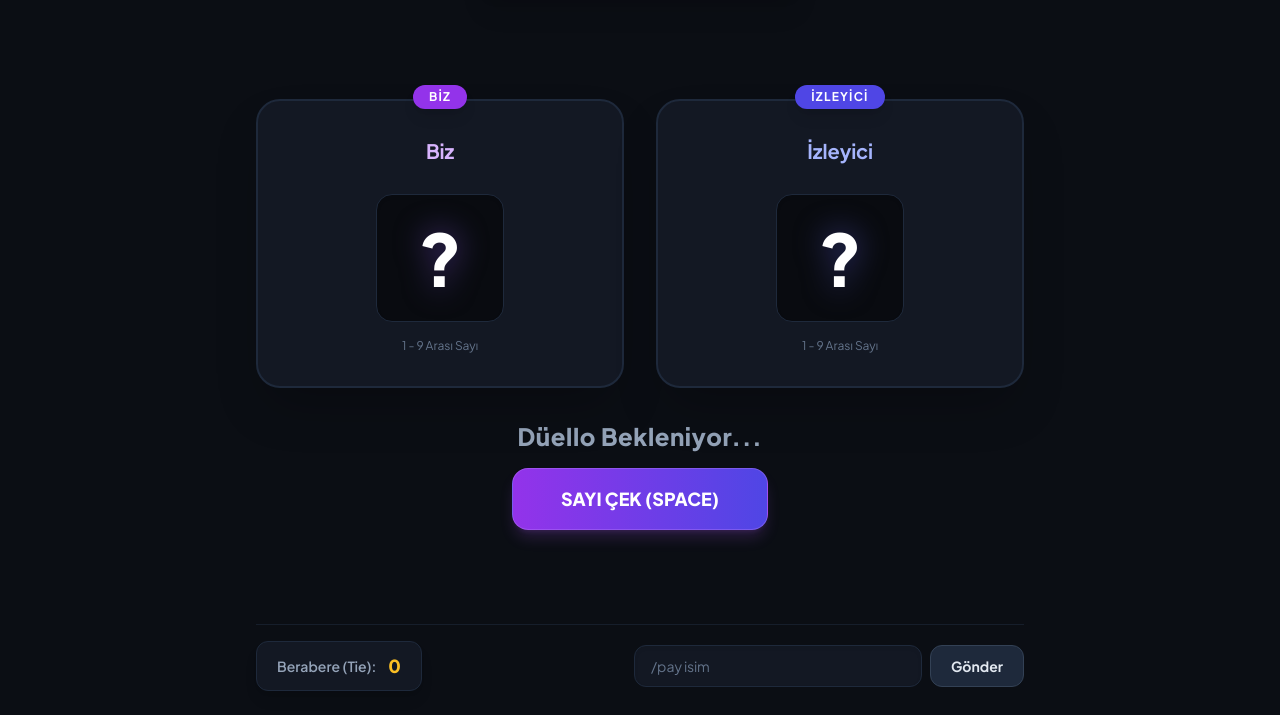
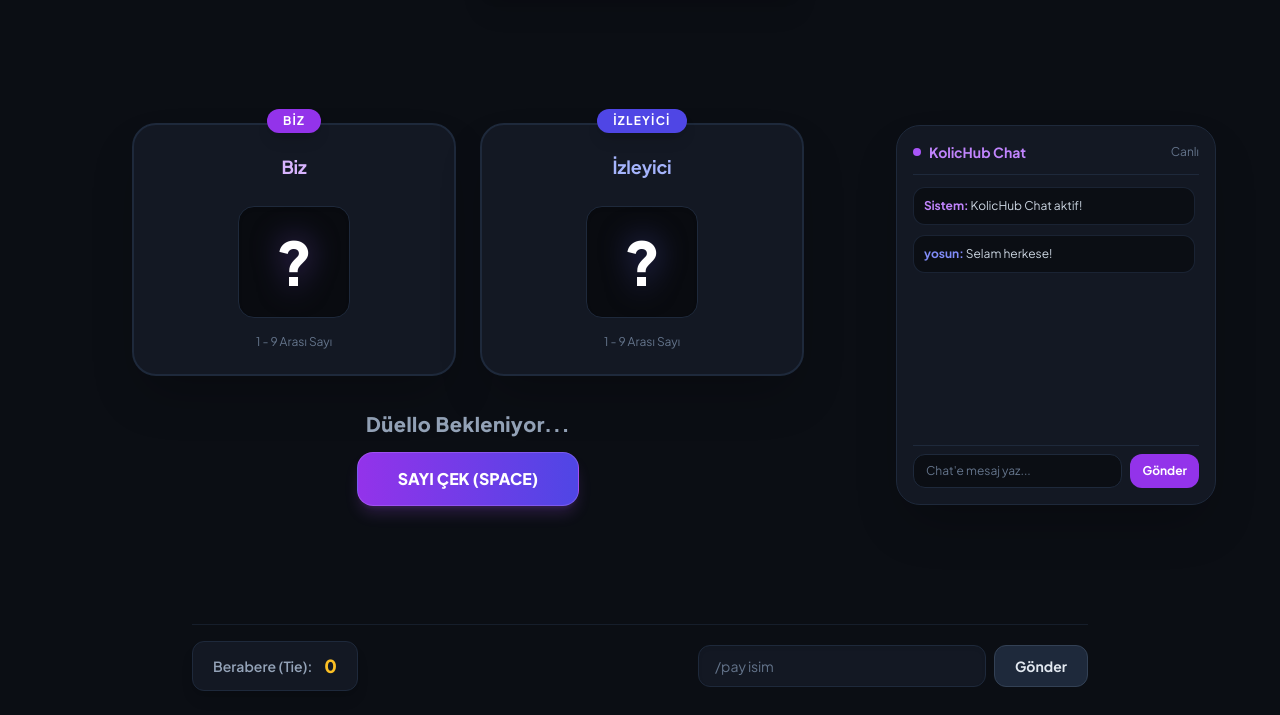
Before and after one commit to Yunavaa/Yunavaa, a plain HTML site: page index.html in a window 1280 px wide. Shown: the part 85-800 px from the top of the page. Drawn offline with nearby package versions, Linux system fonts and the light colour scheme.

Commit message:
Update index.html

```diff
--- a/index.html
+++ b/index.html
@@ -3,7 +3,7 @@
 <head>
     <meta charset="UTF-8">
     <meta name="viewport" content="width=device-width, initial-scale=1.0">
-    <title>KolicHub | Sayı Düellosu</title>
+    <title>KolicHub | Sayı Düellosu & Chat</title>
     <script src="https://cdn.tailwindcss.com"></script>
     <link href="https://fonts.googleapis.com/css2?family=Plus+Jakarta+Sans:wght@400;600;700;800&display=swap" rel="stylesheet">
     <script>
@@ -28,6 +28,14 @@
             color: #ffffff;
             user-select: none;
         }
+        /* Chat kaydırma çubuğu özelleştirme */
+        #chat-messages::-webkit-scrollbar {
+            width: 4px;
+        }
+        #chat-messages::-webkit-scrollbar-thumb {
+            background: #1e293b;
+            border-radius: 4px;
+        }
     </style>
 </head>
 <body class="min-h-screen flex flex-col justify-between items-center p-6 overflow-hidden relative">
@@ -48,35 +56,37 @@
         </div>
     </header>
 
-    <!-- ORTA KISIM: Sayı Düellosu Alanı (Tam Merkezde) -->
-    <main class="flex-1 flex flex-col items-center justify-center max-w-4xl mx-auto w-full gap-8 my-auto">
+    <!-- ORTA KISIM: Düello ve Chat Yan Yana -->
+    <main class="flex-1 flex flex-col lg:flex-row items-center justify-center max-w-6xl mx-auto w-full gap-6 my-auto">
 
-        <div class="grid grid-cols-1 md:grid-cols-2 gap-8 w-full max-w-3xl mx-auto">
+        <!-- SOL/ORTA: Sayı Düellosu Alanı -->
+        <div class="flex-1 flex flex-col items-center justify-center w-full gap-8">
+            <div class="grid grid-cols-1 md:grid-cols-2 gap-6 w-full max-w-2xl mx-auto">
 
                 <!-- BİZ TARAFI -->
-            <div id="biz-card" class="bg-cardbg border-2 border-slate-800 rounded-3xl p-8 flex flex-col items-center shadow-2xl relative transition-all duration-300">
+                <div id="biz-card" class="bg-cardbg border-2 border-slate-800 rounded-3xl p-6 flex flex-col items-center shadow-2xl relative transition-all duration-300">
                     <div class="absolute -top-4 bg-purple-600 px-4 py-1 rounded-full text-xs font-bold uppercase tracking-widest text-white shadow-lg">
                         Biz
                     </div>
-                <div class="mb-4 w-full text-center">
-                    <input type="text" value="Biz" class="text-xl font-bold bg-transparent text-center border-b border-transparent hover:border-slate-600 focus:border-purple-500 focus:outline-none w-full py-1 text-purple-300">
+                    <div class="mb-3 w-full text-center">
+                        <input type="text" value="Biz" class="text-lg font-bold bg-transparent text-center border-b border-transparent hover:border-slate-600 focus:border-purple-500 focus:outline-none w-full py-1 text-purple-300">
                     </div>
-                <div class="h-32 w-32 bg-[#090b10] border border-slate-800 rounded-2xl flex items-center justify-center shadow-inner my-2 overflow-hidden relative">
-                    <span id="biz-number" class="text-7xl font-black text-white drop-shadow-[0_0_15px_rgba(139,92,246,0.5)]">?</span>
+                    <div class="h-28 w-28 bg-[#090b10] border border-slate-800 rounded-2xl flex items-center justify-center shadow-inner my-2 overflow-hidden relative">
+                        <span id="biz-number" class="text-6xl font-black text-white drop-shadow-[0_0_15px_rgba(139,92,246,0.5)]">?</span>
                     </div>
                     <span class="text-xs text-slate-500 mt-2 font-medium">1 - 9 Arası Sayı</span>
                 </div>
 
                 <!-- İZLEYİCİ TARAFI -->
-            <div id="izleyici-card" class="bg-cardbg border-2 border-slate-800 rounded-3xl p-8 flex flex-col items-center shadow-2xl relative transition-all duration-300">
+                <div id="izleyici-card" class="bg-cardbg border-2 border-slate-800 rounded-3xl p-6 flex flex-col items-center shadow-2xl relative transition-all duration-300">
                     <div class="absolute -top-4 bg-indigo-600 px-4 py-1 rounded-full text-xs font-bold uppercase tracking-widest text-white shadow-lg">
                         İzleyici
                     </div>
-                <div class="mb-4 w-full text-center">
-                    <input type="text" value="İzleyici" class="text-xl font-bold bg-transparent text-center border-b border-transparent hover:border-slate-600 focus:border-indigo-500 focus:outline-none w-full py-1 text-indigo-300">
+                    <div class="mb-3 w-full text-center">
+                        <input type="text" value="İzleyici" class="text-lg font-bold bg-transparent text-center border-b border-transparent hover:border-slate-600 focus:border-indigo-500 focus:outline-none w-full py-1 text-indigo-300">
                     </div>
-                <div class="h-32 w-32 bg-[#090b10] border border-slate-800 rounded-2xl flex items-center justify-center shadow-inner my-2 overflow-hidden relative">
-                    <span id="izleyici-number" class="text-7xl font-black text-white drop-shadow-[0_0_15px_rgba(99,102,241,0.5)]">?</span>
+                    <div class="h-28 w-28 bg-[#090b10] border border-slate-800 rounded-2xl flex items-center justify-center shadow-inner my-2 overflow-hidden relative">
+                        <span id="izleyici-number" class="text-6xl font-black text-white drop-shadow-[0_0_15px_rgba(99,102,241,0.5)]">?</span>
                     </div>
                     <span class="text-xs text-slate-500 mt-2 font-medium">1 - 9 Arası Sayı</span>
                 </div>
@@ -84,19 +94,49 @@
             </div>
 
             <!-- DURUM MESAJI VE TETİKLEYİCİ -->
-        <div class="flex flex-col items-center gap-4 w-full">
-            <div id="result-text" class="text-2xl font-extrabold tracking-wide text-slate-400 h-8 flex items-center justify-center">
+            <div class="flex flex-col items-center gap-3 w-full">
+                <div id="result-text" class="text-xl font-extrabold tracking-wide text-slate-400 h-8 flex items-center justify-center">
                     Düello Bekleniyor...
                 </div>
-            <button onclick="startDuel()" id="roll-btn" class="bg-gradient-to-r from-purple-600 to-indigo-600 hover:from-purple-500 hover:to-indigo-500 text-white font-extrabold text-lg px-12 py-4 rounded-2xl shadow-lg shadow-purple-500/20 active:scale-95 transition-all cursor-pointer border border-purple-400/35">
+                <button onclick="startDuel()" id="roll-btn" class="bg-gradient-to-r from-purple-600 to-indigo-600 hover:from-purple-500 hover:to-indigo-500 text-white font-extrabold text-base px-10 py-3.5 rounded-2xl shadow-lg shadow-purple-500/20 active:scale-95 transition-all cursor-pointer border border-purple-400/35">
                     SAYI ÇEK (SPACE)
                 </button>
+            </div>
+        </div>
+
+        <!-- SAĞ: KolicHub Live Chat Kutusu -->
+        <div class="w-full lg:w-80 h-80 lg:h-[380px] bg-cardbg border border-slate-800 rounded-3xl p-4 flex flex-col shadow-2xl">
+            <div class="flex items-center justify-between pb-3 border-b border-slate-800 mb-3">
+                <span class="font-bold text-sm text-purple-400 flex items-center gap-2">
+                    <span class="w-2 h-2 rounded-full bg-purple-500 animate-ping"></span>
+                    KolicHub Chat
+                </span>
+                <span class="text-xs text-slate-500">Canlı</span>
+            </div>
+
+            <!-- Mesajların Akan Alanı -->
+            <div id="chat-messages" class="flex-1 overflow-y-auto flex flex-col gap-2.5 pr-1 text-xs">
+                <div class="bg-[#0b0e14] p-2.5 rounded-xl border border-slate-800/80">
+                    <span class="font-bold text-purple-400">Sistem:</span> <span class="text-slate-300">KolicHub Chat aktif!</span>
+                </div>
+                <div class="bg-[#0b0e14] p-2.5 rounded-xl border border-slate-800/80">
+                    <span class="font-bold text-indigo-400">yosun:</span> <span class="text-slate-300">Selam herkese!</span>
+                </div>
+            </div>
+
+            <!-- Test Amaçlı Chat'e Mesaj Yazma Kutusu -->
+            <div class="mt-3 pt-2 border-t border-slate-800 flex gap-2">
+                <input type="text" id="chat-input" placeholder="Chat'e mesaj yaz..." class="flex-1 bg-[#0b0e14] border border-slate-800 rounded-xl px-3 py-2 text-xs text-slate-200 placeholder-slate-500 focus:outline-none focus:border-purple-500">
+                <button onclick="sendChatMessage()" class="bg-purple-600 hover:bg-purple-500 text-white font-bold px-3 py-2 rounded-xl text-xs transition-all cursor-pointer">
+                    Gönder
+                </button>
+            </div>
         </div>
 
     </main>
 
     <!-- ALT KISIM: Tie Sayacı ve /pay İsim Komutu -->
-    <footer class="w-full max-w-3xl mx-auto flex flex-col sm:flex-row items-center justify-between gap-4 pt-4 border-t border-slate-800/60 text-sm">
+    <footer class="w-full max-w-4xl mx-auto flex flex-col sm:flex-row items-center justify-between gap-4 pt-4 border-t border-slate-800/60 text-sm">
 
         <!-- Tie Sayacı -->
         <div class="flex items-center gap-3 bg-cardbg px-5 py-2.5 rounded-xl border border-slate-800 shadow-lg">
@@ -135,10 +175,10 @@
             const izleyiciCard = document.getElementById('izleyici-card');
             const rollBtn = document.getElementById('roll-btn');
 
-            bizCard.className = "bg-cardbg border-2 border-slate-800 rounded-3xl p-8 flex flex-col items-center shadow-2xl relative transition-all duration-300";
-            izleyiciCard.className = "bg-cardbg border-2 border-slate-800 rounded-3xl p-8 flex flex-col items-center shadow-2xl relative transition-all duration-300";
+            bizCard.className = "bg-cardbg border-2 border-slate-800 rounded-3xl p-6 flex flex-col items-center shadow-2xl relative transition-all duration-300";
+            izleyiciCard.className = "bg-cardbg border-2 border-slate-800 rounded-3xl p-6 flex flex-col items-center shadow-2xl relative transition-all duration-300";
             resultText.innerText = "Sayılar Çekiliyor...";
-            resultText.className = "text-2xl font-extrabold tracking-wide text-purple-400 animate-pulse h-8 flex items-center justify-center";
+            resultText.className = "text-xl font-extrabold tracking-wide text-purple-400 animate-pulse h-8 flex items-center justify-center";
             rollBtn.disabled = true;
             rollBtn.classList.add('opacity-50', 'cursor-not-allowed');
 
@@ -159,17 +199,17 @@
 
                     if (finalBiz > finalIzleyici) {
                         resultText.innerText = "BİZ KAZANDIK!";
-                        resultText.className = "text-2xl font-extrabold tracking-wide text-emerald-400 h-8 flex items-center justify-center";
+                        resultText.className = "text-xl font-extrabold tracking-wide text-emerald-400 h-8 flex items-center justify-center";
                         bizCard.classList.add('border-emerald-500', 'shadow-[0_0_30px_rgba(16,185,129,0.2)]');
                     } else if (finalIzleyici > finalBiz) {
                         resultText.innerText = "İZLEYİCİ KAZANDI!";
-                        resultText.className = "text-2xl font-extrabold tracking-wide text-indigo-400 h-8 flex items-center justify-center";
+                        resultText.className = "text-xl font-extrabold tracking-wide text-indigo-400 h-8 flex items-center justify-center";
                         izleyiciCard.classList.add('border-indigo-500', 'shadow-[0_0_30px_rgba(99,102,241,0.2)]');
                     } else {
                         tieScore++;
                         document.getElementById('tie-count').innerText = tieScore;
                         resultText.innerText = "BERABERE (TIE)!";
-                        resultText.className = "text-2xl font-extrabold tracking-wide text-amber-400 h-8 flex items-center justify-center";
+                        resultText.className = "text-xl font-extrabold tracking-wide text-amber-400 h-8 flex items-center justify-center";
                         bizCard.classList.add('border-amber-500');
                         izleyiciCard.classList.add('border-amber-500');
                     }
@@ -185,6 +225,28 @@
             if (e.code === 'Space' && document.activeElement.tagName !== 'INPUT') {
                 e.preventDefault();
                 startDuel();
+            }
+        });
+
+        // Chat mesajı ekleme fonksiyonu
+        function sendChatMessage() {
+            const input = document.getElementById('chat-input');
+            const val = input.value.trim();
+            if (!val) return;
+
+            const chatMessages = document.getElementById('chat-messages');
+            const msgDiv = document.createElement('div');
+            msgDiv.className = "bg-[#0b0e14] p-2.5 rounded-xl border border-slate-800/80";
+            msgDiv.innerHTML = `<span class="font-bold text-indigo-300">İzleyici:</span> <span class="text-slate-300">${val}</span>`;
+
+            chatMessages.appendChild(msgDiv);
+            chatMessages.scrollTop = chatMessages.scrollHeight;
+            input.value = '';
+        }
+
+        document.getElementById('chat-input').addEventListener('keydown', (e) => {
+            if (e.key === 'Enter') {
+                sendChatMessage();
             }
         });
 
```
Lines whose indentation alone changed are shown as unchanged.
